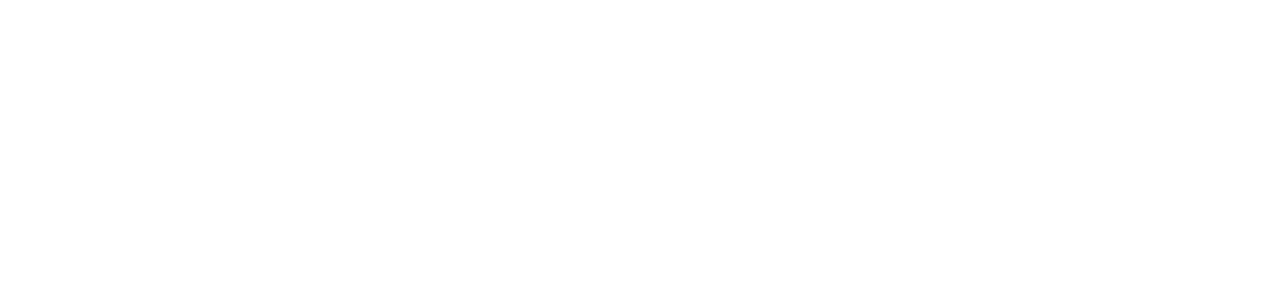
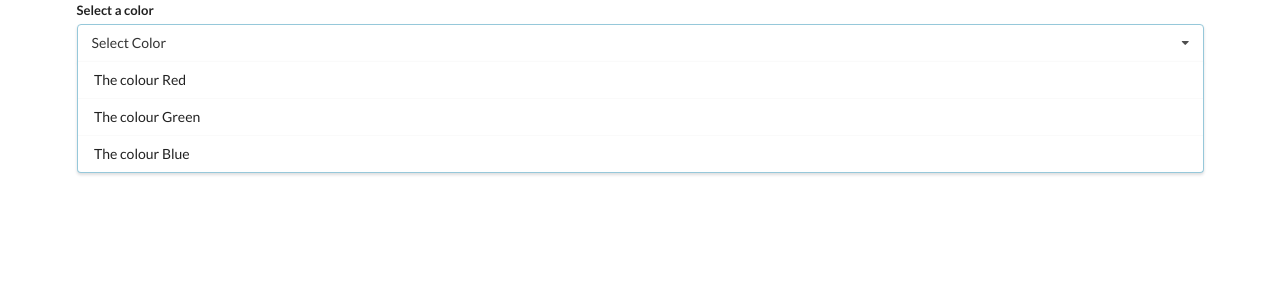
Before and after one commit to swayambhu/Widget-react, a React (Create React App) app: page / in a window 1280 px wide. Shown: the top 300 px of the page. Built offline with nearby package versions, Linux system fonts and the light colour scheme.

Commit message:
Dropdown component added

```diff
--- a/src/App.js
+++ b/src/App.js
@@ -3,6 +3,22 @@
 import React from "react";
 // import Accordion from "./Components/Accordian/Accordion";
 // import Search from './Components/Search/Search'
+import Dropdown from './Components/Dropdown/Dropdown';
+
+const options = [
+    {
+        label: "The colour Red",
+        value: "red",
+    },
+    {
+        label: "The colour Green",
+        value: "green",
+    },
+    {
+        label: "The colour Blue",
+        value: "blue",
+    },
+];
 
 // const items = [
 //     {
@@ -23,6 +39,7 @@
     return (
         <div className='ui container'>
             {/* <Search /> */}
+            <Dropdown options={options}/>
         </div>
     );
 };
--- /dev/null
+++ b/src/Components/Dropdown/Dropdown.js
@@ -0,0 +1,26 @@
+import React from 'react';
+
+const Dropdown = ({ options }) => {
+    const renderedOptions = options.map((option) => {
+        return(
+            <div key={option.value} className='item'>
+                {option.label}
+            </div>)
+    })
+    return (
+        <div className='ui form'>
+            <div className='field'>
+                <label className='label'>Select a color</label>
+                <div className='ui selection dropdown visible active'>
+                    <i className='dropdown icon'></i>
+                    <div className='text'>Select Color</div>
+                    <div className='menu visible transition'>
+                        {renderedOptions}
+                    </div>
+                </div>
+            </div>
+        </div>
+    );
+}
+
+export default Dropdown;
```
